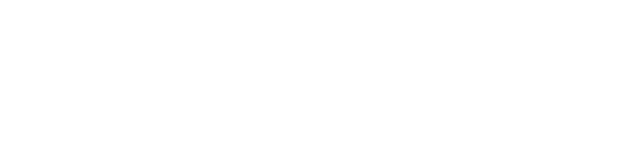
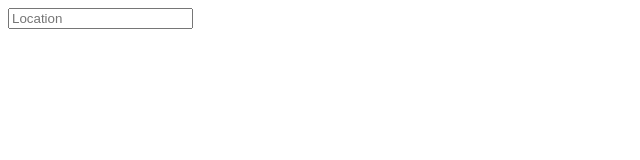
Before and after one commit to yaramiu/weather-app, a plain HTML site: page index.html in a window 1280 px wide. Shown: the whole page, without its empty margins (0-640 px from the left). Drawn offline with Linux system fonts and the light colour scheme.

Commit message:
Let users input their location to get weather data

```diff
--- a/index.html
+++ b/index.html
@@ -5,7 +5,18 @@
     <title>Weather App</title>
   </head>
   <body>
-    <div id="content"></div>
+    <div id="content">
+      <div class="header">
+        <form>
+          <input
+            type="search"
+            id="location"
+            name="location"
+            placeholder="Location"
+          />
+        </form>
+      </div>
+    </div>
     <script src="bundle.js"></script>
   </body>
 </html>
```
